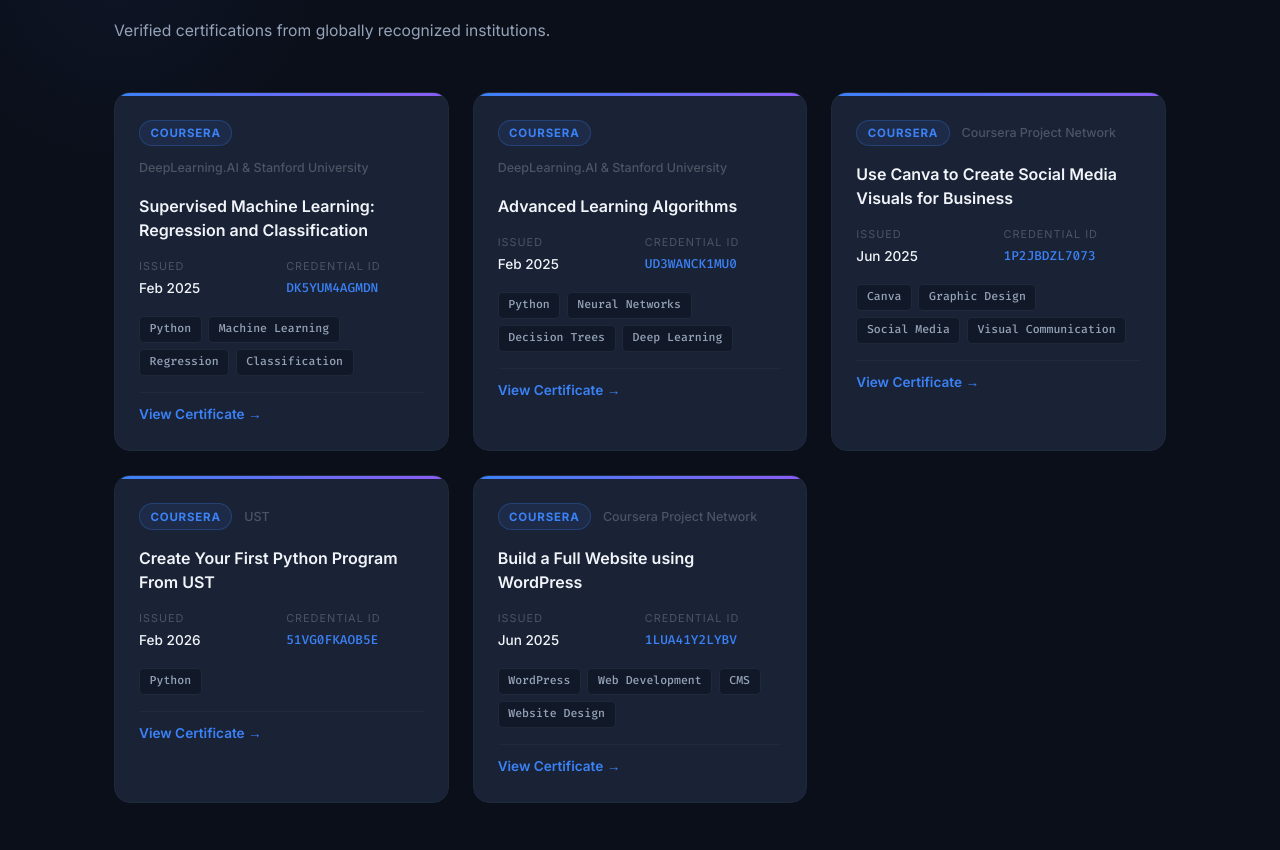
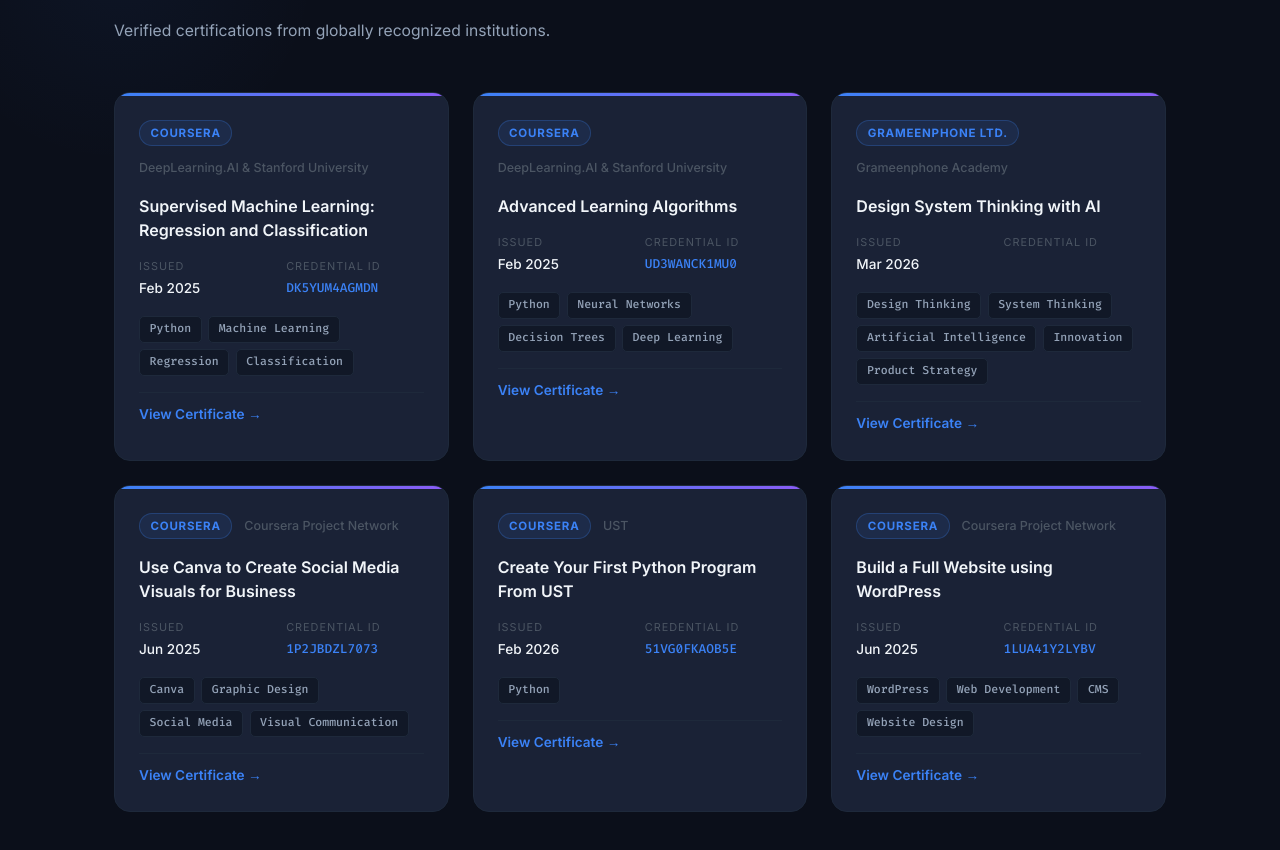
Before and after one commit to Samia2310/Samia-Portfolio, a React (Create React App) app: page / in a window 1280 px wide. Shown: the part 3351-4201 px from the top of the page. Built offline with nearby package versions, Linux system fonts and the light colour scheme; the HTML template or start-up script is replaced by a standard one.

Commit message:
add one certification

```diff
--- a/src/components/Certifications.js
+++ b/src/components/Certifications.js
@@ -35,6 +35,21 @@
 
   {
     id: 3,
+    title: "Design System Thinking with AI",
+    issuer: "Grameenphone Academy",
+    platform: "Grameenphone Ltd.",
+    issued: "Mar 2026",
+    credentialId: " ",
+    verifyUrl: "https://www.grameenphone.academy/cert/c884624a8256",
+    pdfFile: "/GP1.pdf",
+    imageFile: "/GP1.jpg",
+    description:
+      "Design System Thinking with AI is a professional certification offered by Grameenphone Academy, focused on integrating design thinking methodologies with artificial intelligence tools. The course explores user-centered problem solving, system-level analysis, and AI-driven innovation strategies. Learners gain hands-on experience in applying empathy mapping, ideation frameworks, prototyping, and data-informed decision making to real-world business challenges. The program emphasizes holistic thinking, understanding interconnected systems, and leveraging AI to enhance product development, customer experience, and strategic planning. This certification validates practical competency in system thinking, AI-assisted design processes, and innovation-oriented solution building.",
+    tags: ["Design Thinking", "System Thinking", "Artificial Intelligence", "Innovation", "Product Strategy"],
+  },
+
+  {
+    id: 4,
     title: "Use Canva to Create Social Media Visuals for Business",
     issuer: "Coursera Project Network",
     platform: "Coursera",
@@ -49,7 +64,7 @@
   },
 
   {
-    id: 4,
+    id: 5,
     title: "Create Your First Python Program From UST",
     issuer: "UST",
     platform: "Coursera",
@@ -64,7 +79,7 @@
   },
 
   {
-    id: 5,
+    id: 6,
     title: "Build a Full Website using WordPress",
     issuer: "Coursera Project Network",
     platform: "Coursera",
```
Also changed, not shown: public/GP1.jpg (added), 1 other file (tests, documents, lock files or other folders).
